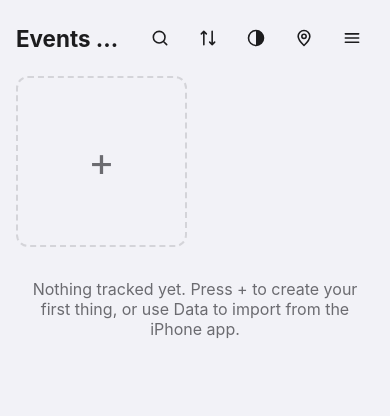
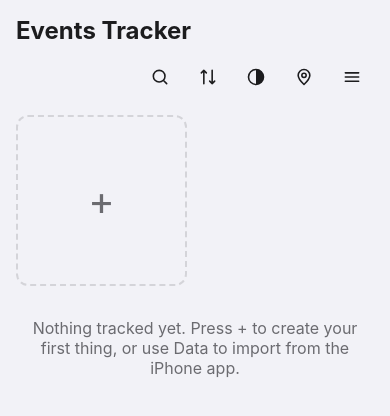
Before and after one commit to reedone33/EventsTracker, a React (Vite) app in the folder web/: page / in a window 390 px wide. Shown: the top 416 px of the page. Built offline with nearby package versions, Linux system fonts and the light colour scheme.

Commit message:
Stack toolbar and respect phone safe areas

```diff
--- a/web/src/styles.css
+++ b/web/src/styles.css
@@ -79,34 +79,57 @@ body {
 .app {
   max-width: 1100px;
   margin: 0 auto;
-  padding: 16px;
+
+  /*
+    KEEPING CLEAR OF THE PHONE'S OWN FURNITURE.
+
+    Installed on an iPhone, this app is told to draw behind the status bar so
+    the colour runs right to the top of the screen — which looks better, but
+    means the clock, signal and battery would otherwise sit on top of the app's
+    own heading.
+
+    env(safe-area-inset-*) is the browser telling us how much room the phone
+    needs on each edge: the status bar or notch at the top, the home indicator
+    at the bottom, and the rounded corners in landscape. Adding those to the
+    ordinary 16px padding keeps everything out from under them.
+
+    On a desktop, or any screen with nothing in the way, every inset is 0 and
+    this is simply 16px all round. The `0px` fallback covers older browsers
+    that do not know the function at all.
+  */
+  padding-top: calc(env(safe-area-inset-top, 0px) + 16px);
+  padding-bottom: calc(env(safe-area-inset-bottom, 0px) + 16px);
+  padding-left: calc(env(safe-area-inset-left, 0px) + 16px);
+  padding-right: calc(env(safe-area-inset-right, 0px) + 16px);
 }
 
 /* --- Toolbar ------------------------------------------------------------ */
 
 .toolbar {
+  /* The name sits on its own line with the icons beneath it, rather than
+     everything competing for one row on a narrow phone. */
   display: flex;
-  flex-wrap: nowrap;
-  align-items: center;
-  gap: 12px;
+  flex-direction: column;
+  align-items: stretch;
+  gap: 10px;
   margin-bottom: 16px;
 }
 
 .toolbar__title {
-  font-size: 1.4rem;
+  font-size: 1.5rem;
   margin: 0;
-  flex: 1 1 auto;
-  /* Keeps the icons on screen on a narrow phone rather than pushing them off. */
-  min-width: 0;
-  overflow: hidden;
-  text-overflow: ellipsis;
-  white-space: nowrap;
+  /* On its own line there is room for the full name, so no truncation. */
+  overflow-wrap: anywhere;
 }
 
 .toolbar__icons {
   display: flex;
   align-items: center;
   gap: 4px;
+  /* Gathered at the right-hand end. This is not only cosmetic: every menu
+     opens leftward from its icon, so keeping the icons near the right edge
+     guarantees the menus have room and never run off the side of a phone. */
+  justify-content: flex-end;
 }
 
 /* --- Icon buttons --------------------------------------------------------- */
@@ -148,6 +171,9 @@ body {
   position: absolute;
   top: calc(100% + 6px);
   min-width: 200px;
+  /* A last line of defence: whatever the layout does, the menu stays inside
+     the screen rather than being half unreachable. */
+  max-width: calc(100vw - 24px);
   max-height: 70vh;
   overflow-y: auto;
   padding: 6px;
@@ -333,7 +359,12 @@ body {
   display: flex;
   align-items: center;
   justify-content: center;
-  padding: 16px;
+  /* Dialogs cover the whole screen, so they need the same clearance from the
+     phone's status bar and home indicator that the main page has. */
+  padding: calc(env(safe-area-inset-top, 0px) + 16px)
+    calc(env(safe-area-inset-right, 0px) + 16px)
+    calc(env(safe-area-inset-bottom, 0px) + 16px)
+    calc(env(safe-area-inset-left, 0px) + 16px);
   z-index: 10;
 }
 
@@ -395,7 +426,8 @@ body {
 .toast {
   position: fixed;
   left: 50%;
-  bottom: 24px;
+  /* Above the home indicator, not underneath it. */
+  bottom: calc(env(safe-area-inset-bottom, 0px) + 24px);
   transform: translateX(-50%);
   background: var(--surface);
   border: 1px solid var(--border);
@@ -589,7 +621,12 @@ body {
 
 /* A near-full-screen panel rather than a small dialog, because the history
    list can be long and deserves the room. */
-.overlay--full { align-items: flex-start; padding: 24px 16px; overflow-y: auto; }
+.overlay--full {
+  align-items: flex-start;
+  padding-top: calc(env(safe-area-inset-top, 0px) + 24px);
+  padding-bottom: calc(env(safe-area-inset-bottom, 0px) + 24px);
+  overflow-y: auto;
+}
 
 .detail {
   background: var(--surface);
```
Also changed, not shown: 1 other file (tests, documents, lock files or other folders).
